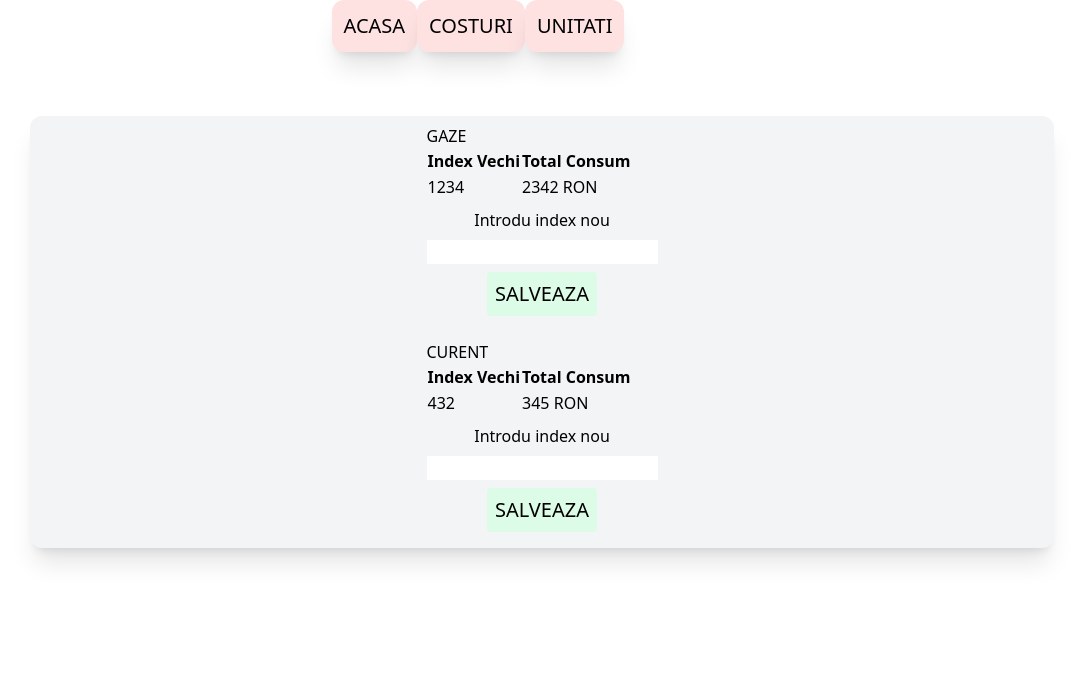
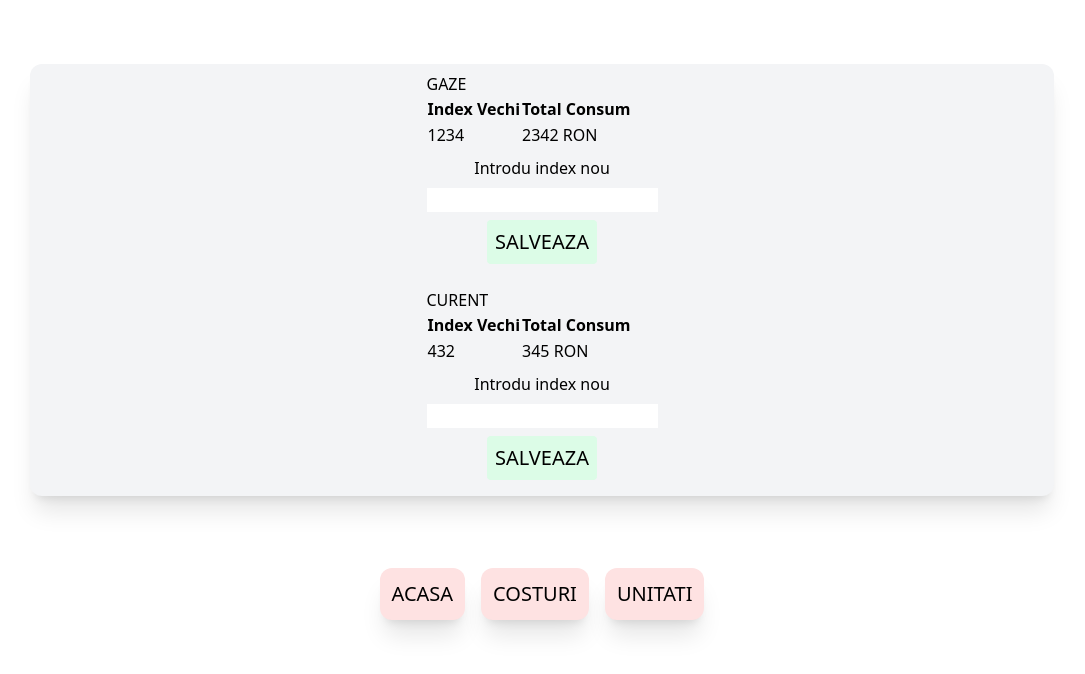
Before and after one commit to robert-burcea/utilities-tracker, a React (Create React App) app: page /costuri in a window 1280 px wide. Shown: the top 674 px of the page, without its empty margins (98-1183 px from the left). Built offline with nearby package versions, Linux system fonts and the light colour scheme.

Commit message:
logic bootstrap

```diff
--- a/src/App.js
+++ b/src/App.js
@@ -1,3 +1,4 @@
+import React, {useState, useEffect} from 'react'
 import {Link, useParams} from 'react-router-dom'
 import {
   BrowserRouter as Router,
@@ -9,17 +10,23 @@ import Unitati from "./pages/Unitati";
 import Home from "./pages/Home";
 import Navbar from './pages/Navbar';
 import Unitate from './pages/Unitate';
+import {useData, useSetData} from './DataContext'
+
 
 function App() {
+
+  const data = useData();
+  const setData = useSetData();
+
   return (
     <Router>
-      <Navbar />
       <Routes>
         <Route path="/" element={<Home />} />
         <Route path="/costuri" element={<Costuri />} />
         <Route path="/unitati" element={<Unitati />} />
         <Route path="/unitati/:nume" element={<Unitate />} />
       </Routes>
+      <Navbar />
     </Router>
   );
 }
--- /dev/null
+++ b/src/DataContext.js
@@ -0,0 +1,24 @@
+import React from 'react'
+import {useState, useContext} from 'react'
+
+export const Data = React.createContext();
+export const SetData = React.createContext();
+
+export const useData = () => {
+    return useContext(Data);
+}
+
+export const useSetData = () => {
+    return useContext(SetData);
+}
+
+export default function DataContext({value, children}) {
+    const [data, setData] = useState(value)
+  return (
+        <Data.Provider value={data}>
+            <SetData.Provider value={setData}>
+                {children}
+            </SetData.Provider>
+        </Data.Provider>
+  )
+}
--- a/src/index.js
+++ b/src/index.js
@@ -2,11 +2,133 @@ import React from 'react';
 import ReactDOM from 'react-dom/client';
 import './index.css';
 import App from './App';
+import DataContext from './DataContext';
 
+const data = {
+  IndexGas:0,
+  IndexElectricity:0,
+  recalibrateWithIndex: () => {
+    this.gas.newIndex = this.IndexGas;
+    this.electricity.newIndex = this.IndexElectricity;
+  },
+  recalculateOverall: () => {
+    let kwhGas = 0;
+    let kwhElectric = 0;
+    for(let i=0; i<= this.termicElements.length(); i++) {
+      if(this.termicElements[i].type === "gass")
+        kwhGas = kwhGas + this.termicElements[i].totalKwh;
+      else
+        kwhElectric = kwhElectric + this.termicElements[i].totalKwh;
+    }
+    this.gas.totalKwh = this.gas.totalKwh + kwhGas;
+    this.electricity.totalKwh = this.electricity.totalKwh + kwhElectric;
+  },
+  gas: {
+    oldIndex:10375,
+    oldIndexDate:11/11/2022,
+    newIndex:0,
+    newMeters:0,
+    totalCost:0,
+    totalMeters:0,
+    totalKwh:0,
+    pricePerKwh:0.31,
+    kwhPerMeter:10.870,
+    calculateTotalMetersToKwh: () => {
+      return this.totalMeters*this.kwhPerMeter;
+    },
+    calculateTotalMeters: () => {
+      this.totalMeters = this.newIndex - this.oldIndex;
+    },
+    calculateTotalCost: () => {
+      this.totalCost = this.calculateTotalMetersToKwh() * this.pricePerKwh;
+    },
+    calculateNewIndex: () => {
+      this.newIndex = this.OldIndex + this.newMeters;
+    },
+  },
+  electricity: {
+    oldIndex:null,
+    oldIndexDate:11/11/2022,
+    newIndex:0,
+    newKwh:0,
+    totalCost:0,
+    totalKwh:0,
+    pricePerKwh:0.7,
+    calculateTotalCost: () => {
+      this.totalCost = this.totalKwh * this.pricePerKwh;
+    },
+    calculateNewIndex: () => {
+      this.newIndex = this.OldIndex + this.newKwh;
+    },
+  },
+  termicElements: [
+    {
+      id:1,
+      name:"daniela",
+      type:"gass",
+      hoursTotal:0,
+      priceTotal:0,
+      active:false,
+      startTime:null,
+      totalKwh:0,
+      totalPrice:0,
+      currentPrice:0
+  },
+  {
+    id:2,
+    name:"diana",
+    type:"gass",
+    hoursTotal:0,
+    priceTotal:0,
+    active:false,
+    startTime:null,
+    totalKwh:0,
+    totalPrice:0,
+    currentPrice:0
+},
+{
+  id:3,
+  name:"robert",
+  type:"gass",
+  hoursTotal:0,
+  priceTotal:0,
+  active:false,
+  startTime:null,
+  totalKwh:0,
+  totalPrice:0,
+  currentPrice:0
+},
+{
+      id:4,
+      name:"calorifer-a",
+      type:"electric",
+      hoursTotal:0,
+      priceTotal:0,
+      active:false,
+      startTime:null,
+      totalKwh:0,
+      totalPrice:0,
+      currentPrice:0
+  },
+  {
+    id:5,
+    name:"calorifer-b",
+    type:"electric",
+    hoursTotal:null,
+    priceTotal:null,
+    active:false,
+    startTime:null,
+    totalKwh:null,
+    totalPrice:null,
+    currentPrice:null
+}
+]
+
+}
 
 const root = ReactDOM.createRoot(document.getElementById('root'));
 root.render(
   <React.StrictMode>
-      <App />
+     <DataContext value={data}><App /></DataContext>
   </React.StrictMode>
 );
--- a/src/pages/Costuri.jsx
+++ b/src/pages/Costuri.jsx
@@ -1,6 +1,9 @@
 import React from "react";
+import { useData, useSetData } from "../DataContext";
 
 const Costuri = () => {
+  const data = useData();
+  const setData = useSetData();
   return (
     <div className="w-full h-full max-w-[80%] bg-gray-100 mx-[10%] my-[5%] flex flex-col items-center rounded-xl shadow-xl">
       <div className="my-2">
--- a/src/pages/Navbar.jsx
+++ b/src/pages/Navbar.jsx
@@ -3,19 +3,19 @@ import { Link } from "react-router-dom";
 
 const Navbar = () => {
   return (
-    <div className="flex w-full max-w-[90%] justify-center">
-      <Link to="/" className="bg-red-100 text-xl shadow-xl rounded-xl p-3">
+    <div className="flex w-full max-w-[100%] justify-center">
+      <Link to="/" className="bg-red-100 text-xl shadow-xl rounded-xl p-3 m-2">
         ACASA
       </Link>
       <Link
         to="/costuri"
-        className="bg-red-100 text-xl shadow-xl rounded-xl p-3"
+        className="bg-red-100 text-xl shadow-xl rounded-xl p-3 m-2"
       >
         COSTURI
       </Link>
       <Link
         to="/unitati"
-        className="bg-red-100 text-xl shadow-xl rounded-xl p-3"
+        className="bg-red-100 text-xl shadow-xl rounded-xl p-3 m-2"
       >
         UNITATI
       </Link>
--- a/src/pages/Unitate.jsx
+++ b/src/pages/Unitate.jsx
@@ -1,8 +1,11 @@
 import React from "react";
 import { Link, useParams } from "react-router-dom";
+import { useData, useSetData } from "../DataContext";
 
 const Unitate = () => {
   const { nume } = useParams();
+  const data = useData();
+  const setData = useSetData();
 
   return (
     <div className="w-full h-full max-w-[80%] bg-green-200 mx-[10%] my-[5%] flex flex-col rounded-xl shadow-xl p-2 items-center">
--- a/src/pages/Unitati.jsx
+++ b/src/pages/Unitati.jsx
@@ -1,7 +1,10 @@
 import React from "react";
 import { Link, redirect } from "react-router-dom";
+import { useData, useSetData } from "../DataContext";
 
 const Unitati = () => {
+  const data = useData();
+  const setData = useSetData();
   return (
     <div className="w-full h-full max-w-[80%] bg-gray-100 mx-[10%] my-[5%] flex flex-col rounded-xl shadow-xl p-2 items-center">
       <Link
```
